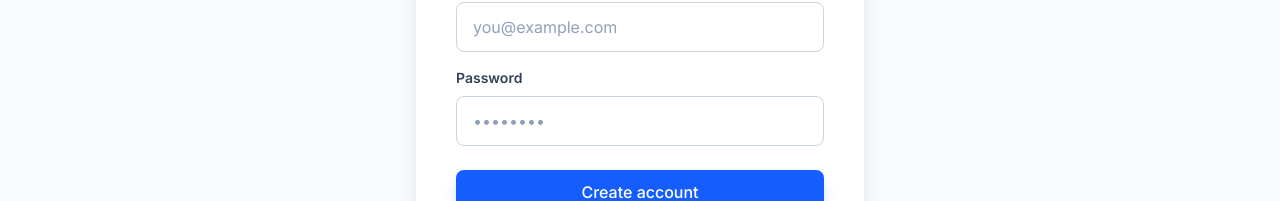
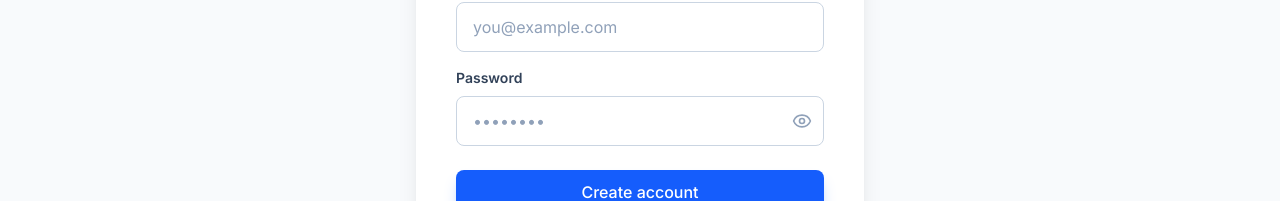
Before and after one commit to souravms256/safe_streets_main, a Next.js app in the folder client/client_user/: page /register in a window 1280 px wide. Shown: the part 462-663 px from the top of the page. Built offline with nearby package versions, Linux system fonts and the light colour scheme.

Commit message:
Added button to show password

```diff
--- a/client/client_user/app/(auth)/login/page.tsx
+++ b/client/client_user/app/(auth)/login/page.tsx
@@ -6,10 +6,12 @@
 import { Button } from "@/components/ui/Button";
 import { Input } from "@/components/ui/Input";
 import api from "@/services/api";
+import { Eye, EyeOff } from "lucide-react";
 
 export default function LoginPage() {
     const [isLoading, setIsLoading] = useState(false);
     const [error, setError] = useState<string | null>(null);
+    const [showPassword, setShowPassword] = useState(false);
     const router = useRouter();
 
     const handleSubmit = async (e: React.FormEvent<HTMLFormElement>) => {
@@ -68,11 +70,24 @@
                         <Input
                             id="password"
                             name="password"
-                            type="password"
+                            type={showPassword ? "text" : "password"}
                             autoComplete="current-password"
                             required
                             label="Password"
                             placeholder="••••••••"
+                            suffix={
+                                <button
+                                    type="button"
+                                    onClick={() => setShowPassword(!showPassword)}
+                                    className="text-slate-400 hover:text-slate-600 dark:hover:text-slate-300"
+                                >
+                                    {showPassword ? (
+                                        <EyeOff className="h-5 w-5" />
+                                    ) : (
+                                        <Eye className="h-5 w-5" />
+                                    )}
+                                </button>
+                            }
                         />
                     </div>
 
--- a/client/client_user/app/(auth)/register/page.tsx
+++ b/client/client_user/app/(auth)/register/page.tsx
@@ -6,9 +6,11 @@
 import api from "@/services/api";
 import { Button } from "@/components/ui/Button";
 import { Input } from "@/components/ui/Input";
+import { Eye, EyeOff } from "lucide-react";
 
 export default function RegisterPage() {
     const [isLoading, setIsLoading] = useState(false);
+    const [showPassword, setShowPassword] = useState(false);
 
     const router = useRouter();
 
@@ -83,11 +85,24 @@
                         <Input
                             id="password"
                             name="password"
-                            type="password"
+                            type={showPassword ? "text" : "password"}
                             autoComplete="new-password"
                             required
                             label="Password"
                             placeholder="••••••••"
+                            suffix={
+                                <button
+                                    type="button"
+                                    onClick={() => setShowPassword(!showPassword)}
+                                    className="text-slate-400 hover:text-slate-600 dark:hover:text-slate-300"
+                                >
+                                    {showPassword ? (
+                                        <EyeOff className="h-5 w-5" />
+                                    ) : (
+                                        <Eye className="h-5 w-5" />
+                                    )}
+                                </button>
+                            }
                         />
                     </div>
 
--- a/client/client_user/components/ui/Input.tsx
+++ b/client/client_user/components/ui/Input.tsx
@@ -3,10 +3,11 @@
 interface InputProps extends React.InputHTMLAttributes<HTMLInputElement> {
     label?: string;
     error?: string;
+    suffix?: React.ReactNode;
 }
 
 export const Input = React.forwardRef<HTMLInputElement, InputProps>(
-    ({ className = "", label, error, ...props }, ref) => {
+    ({ className = "", label, error, suffix, ...props }, ref) => {
         return (
             <div className="w-full">
                 {label && (
@@ -14,12 +15,19 @@
                         {label}
                     </label>
                 )}
-                <input
-                    ref={ref}
-                    className={`w-full rounded-lg border border-slate-300 bg-white px-4 py-3 text-slate-900 placeholder-slate-400 transition-colors focus:border-blue-500 focus:outline-none focus:ring-2 focus:ring-blue-500/20 disabled:cursor-not-allowed disabled:opacity-50 dark:border-slate-700 dark:bg-slate-900 dark:text-slate-100 dark:placeholder-slate-500 ${error ? "border-red-500 focus:border-red-500 focus:ring-red-500/20" : ""
-                        } ${className}`}
-                    {...props}
-                />
+                <div className="relative">
+                    <input
+                        ref={ref}
+                        className={`w-full rounded-lg border border-slate-300 bg-white px-4 py-3 text-slate-900 placeholder-slate-400 transition-colors focus:border-blue-500 focus:outline-none focus:ring-2 focus:ring-blue-500/20 disabled:cursor-not-allowed disabled:opacity-50 dark:border-slate-700 dark:bg-slate-900 dark:text-slate-100 dark:placeholder-slate-500 ${error ? "border-red-500 focus:border-red-500 focus:ring-red-500/20" : ""
+                            } ${suffix ? "pr-10" : ""} ${className}`}
+                        {...props}
+                    />
+                    {suffix && (
+                        <div className="absolute inset-y-0 right-0 flex items-center pr-3">
+                            {suffix}
+                        </div>
+                    )}
+                </div>
                 {error && <p className="mt-1 text-sm text-red-500">{error}</p>}
             </div>
         );
```
